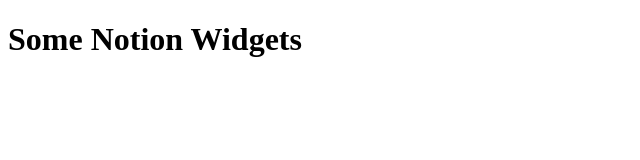
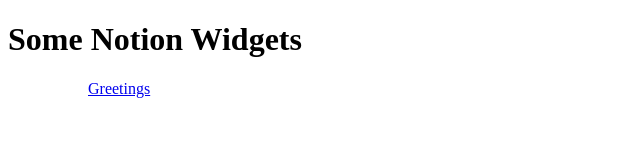
Before and after one commit to streusselhirni/notion-widgets, a plain HTML site: page index.html in a window 1280 px wide. Shown: the full height of the page, 0-640 px from the left. Drawn offline with Linux system fonts and the light colour scheme.

Commit message:
Add link

```diff
--- a/index.html
+++ b/index.html
@@ -9,4 +9,9 @@
 </head>
 <body>
   <h1>Some Notion Widgets</h1>
+  <ul>
+    <ol>
+      <a href="/greeting-widgets/index.html">Greetings</a>
+    </ol>
+  </ul>
 </body>
```
